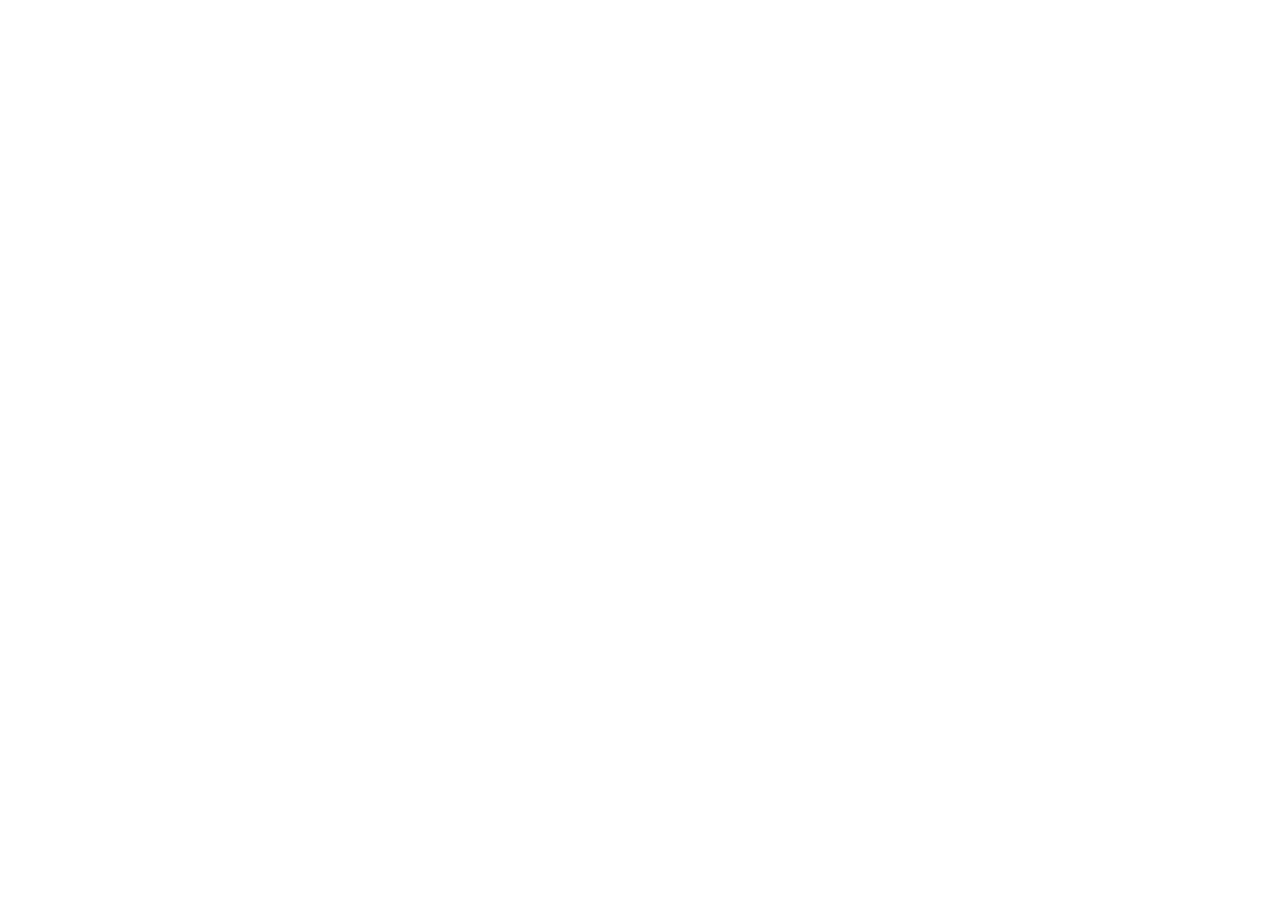
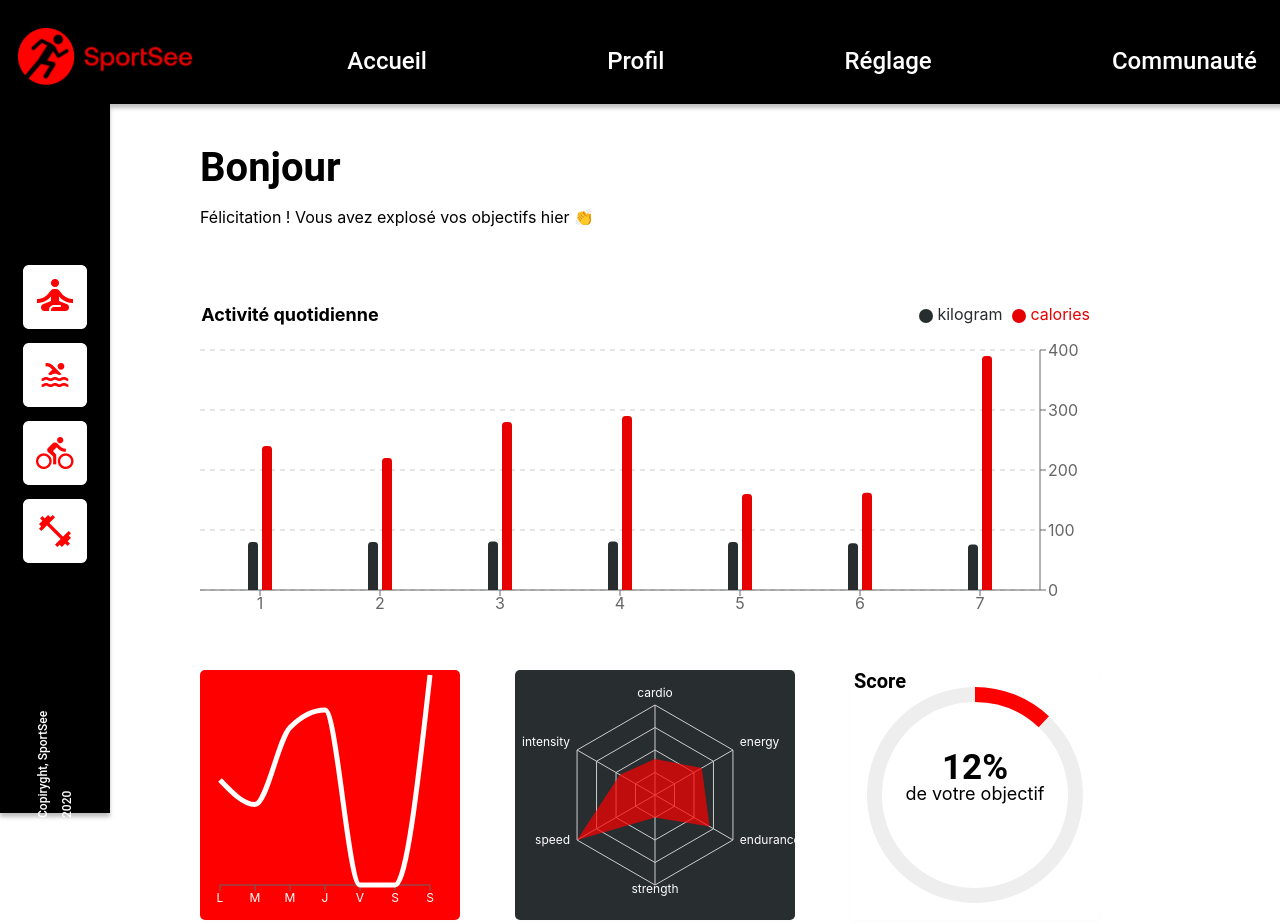
Before and after one commit to MaximilienProville75/MaximilienProville75-Proville_P12_22012022, a React (Create React App) app in the folder sportsee/: page /1 in a window 1280 px wide. Before the commit this address had no page. Before the commit the page ends 800 px from the top, so only its background shows below. Built offline with nearby package versions, Linux system fonts and the light colour scheme; no server answers.

Commit message:
02-02 20:04 --> Transfering Data From Original Page

```diff
--- a/sportsee/src/components/App/App.js
+++ b/sportsee/src/components/App/App.js
@@ -11,7 +11,7 @@ function App() {
   return (
     <BrowserRouter>
       <Routes>
-        <Route path="/" element={<Dashboard />} />
+        <Route path=":id" element={<Dashboard />} />
       </Routes>
     </BrowserRouter>
   );
--- a/sportsee/src/components/DashBoard/DashBoard.js
+++ b/sportsee/src/components/DashBoard/DashBoard.js
@@ -1,31 +1,53 @@
-import React from "react";
+import React, { useState } from "react";
+import { useParams } from "react-router-dom";
 import "./DashBoard.css";
+
+import { Model } from "../../model";
 
 import HeaderNav from "./HeaderNav/HeaderNav";
 import VerticalNav from "./VerticalNav/VerticalNav";
-
 import UserInfos from "./UserInfos/UserInfos";
 import MacroNutrimentsList from "./MacroNutriments/MacroNutrimentList";
-
 import ObjectifGraph from "./ObjectifGraph/ObjectifGraph";
 import RadarGraph from "./RadarGraph/RadarGraph";
 import KpiGraph from "./KpiGraph/KpiGraph";
 import DailyActivities from "./DailyActivity/DailyActivity";
 
-function Dashboard() {
+const withRouter = (WrappedComponent) => (props) => {
+  const params = useParams();
+  console.log(params);
+  return <WrappedComponent {...props} params={params} />;
+};
+
+function Dashboard(props) {
   //TODO Realiser les fetch et transferer de props par composant
+  const [user, setUser] = useState(" ");
+  const [userActivity, setUserActivity] = React.useState(" ");
+  const idUrlUser = props.params.id;
+
+  React.useEffect(() => {
+    Model.getUser(idUrlUser).then((res) => {
+      setUser(res.userInfos);
+    });
+
+    //? getUserActivity --> ........
+
+    Model.getUserAvgSession(idUrlUser).then((res) => {
+      setUserActivity(res.sessions);
+    });
+  }, []);
 
   return (
     <>
       <HeaderNav />
-      <UserInfos />
+      <UserInfos user={user} />
       <div className="GraphList">
         <div className="DailyActivities">
           <DailyActivities />
         </div>
         <div className="ThreeGraphs">
           <div className="AverageSession">
-            <ObjectifGraph />
+            <ObjectifGraph datas={userActivity} />
           </div>
           <div className="PerformanceGraph">
             <RadarGraph />
@@ -41,4 +63,4 @@ function Dashboard() {
   );
 }
 
-export default Dashboard;
+export default withRouter(Dashboard);
--- a/sportsee/src/components/DashBoard/ObjectifGraph/ObjectifGraph.js
+++ b/sportsee/src/components/DashBoard/ObjectifGraph/ObjectifGraph.js
@@ -43,7 +43,9 @@ const data = [
   },
 ];
 
-function ObjectifGraph() {
+function ObjectifGraph(props) {
+  console.log(props.day);
+
   return (
     <div>
       <LineChart
--- a/sportsee/src/components/DashBoard/UserInfos/UserInfos.js
+++ b/sportsee/src/components/DashBoard/UserInfos/UserInfos.js
@@ -1,22 +1,11 @@
 import React, { useState } from "react";
 import "../UserInfos/UserInfos.css";
 
-import { Model } from "../../../model";
-
-function UserInfos() {
-  const [user, setUser] = useState(" ");
-  // const [keyData, setKeydata] = React.useState(" ");
-
-  React.useEffect(() => {
-    Model.getUser(18).then((res) => {
-      setUser(res.userInfos.firstName);
-    });
-  }, []);
-
+function UserInfos(props) {
   return (
     <div className="userInfos">
       <div className="MainSentence">
-        <h1>Bonjour {user}</h1>
+        <h1>Bonjour {props.user.firstName}</h1>
       </div>
       <p>Félicitation ! Vous avez explosé vos objectifs hier 👏</p>
     </div>
--- a/sportsee/src/model/index.js
+++ b/sportsee/src/model/index.js
@@ -9,9 +9,23 @@ export class Model {
     const result = await service.getUser(userId);
     return {
       id: result.id,
+      userInfos: result.userInfos,
+      score: (result.score || result.todayScore) * 100,
       keyData: result.keyData,
-      score: (result.score || result.todayScore) * 100,
-      userInfos: result.userInfos,
+    };
+  }
+  static async getUserActivity(userId) {
+    const result = await service.getUserActivity(userId);
+    return {
+      id: result.userId,
+      sessions: result.sessions,
+    };
+  }
+  static async getUserAvgSession(userId) {
+    const result = await service.getUserAvgSession(userId);
+    return {
+      id: result.userId,
+      sessions: result.sessions,
     };
   }
 }
--- a/sportsee/src/service.js
+++ b/sportsee/src/service.js
@@ -11,7 +11,8 @@ const getUser = async (userId) => {
 const getUserActivity = async (userId) => {
   try {
     const res = await fetch(`http://localhost:3000/user/${userId}/activity`);
-    return await res.json();
+    const formatedData = await res.json();
+    return formatedData.data;
   } catch (err) {
     console.log(err);
   }
@@ -22,7 +23,8 @@ const getUserAvgSession = async (userId) => {
     const res = await fetch(
       `http://localhost:3000/user/${userId}/average-sessions`
     );
-    return await res.json();
+    const formatedData = await res.json();
+    return formatedData.data;
   } catch (err) {
     console.log(err);
   }
@@ -31,7 +33,8 @@ const getUserAvgSession = async (userId) => {
 const getUserPerformance = async (userId) => {
   try {
     const res = await fetch(`http://localhost:3000/user/${userId}/performance`);
-    return await res.json();
+    const formatedData = await res.json();
+    return formatedData.data;
   } catch (err) {
     console.log(err);
   }
```
